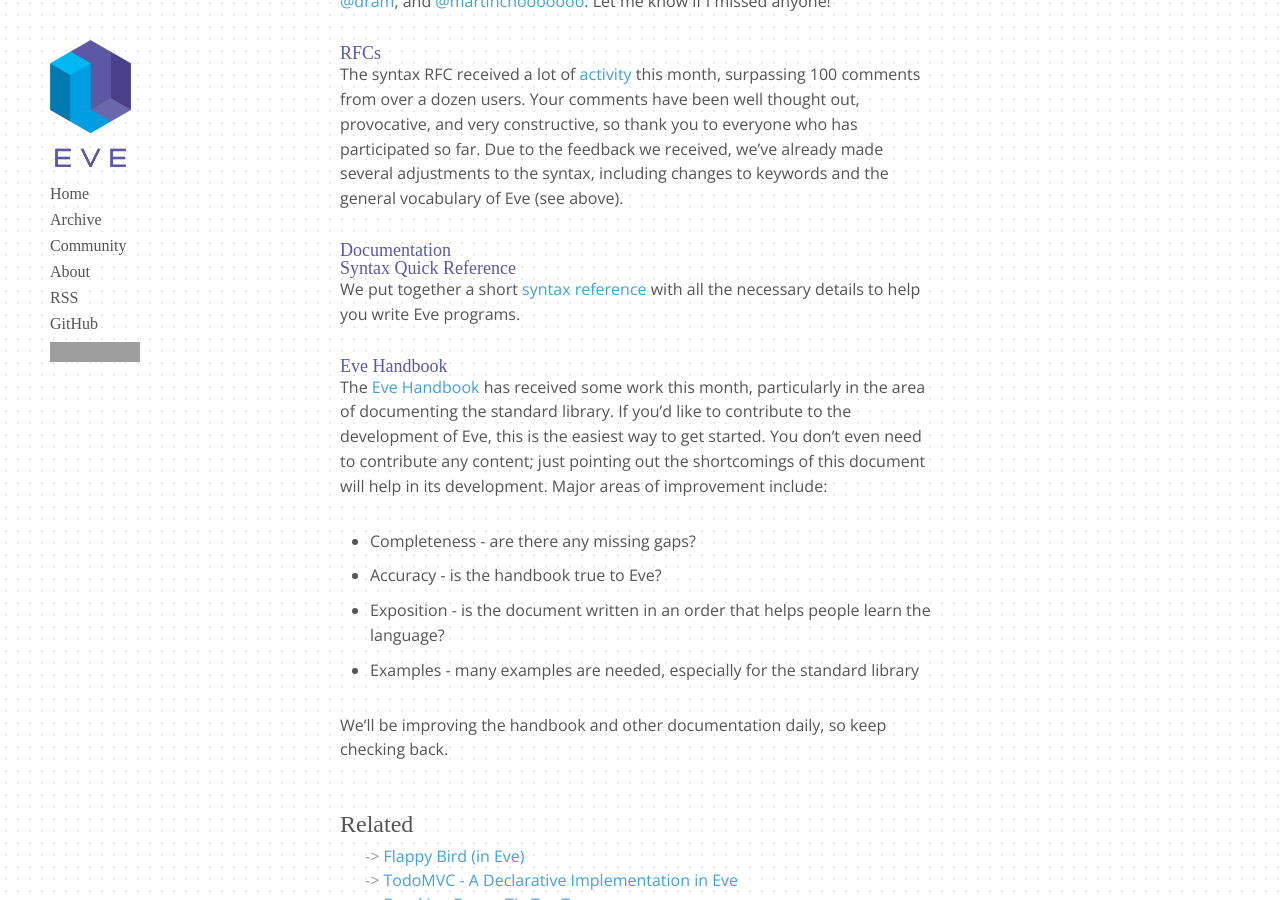
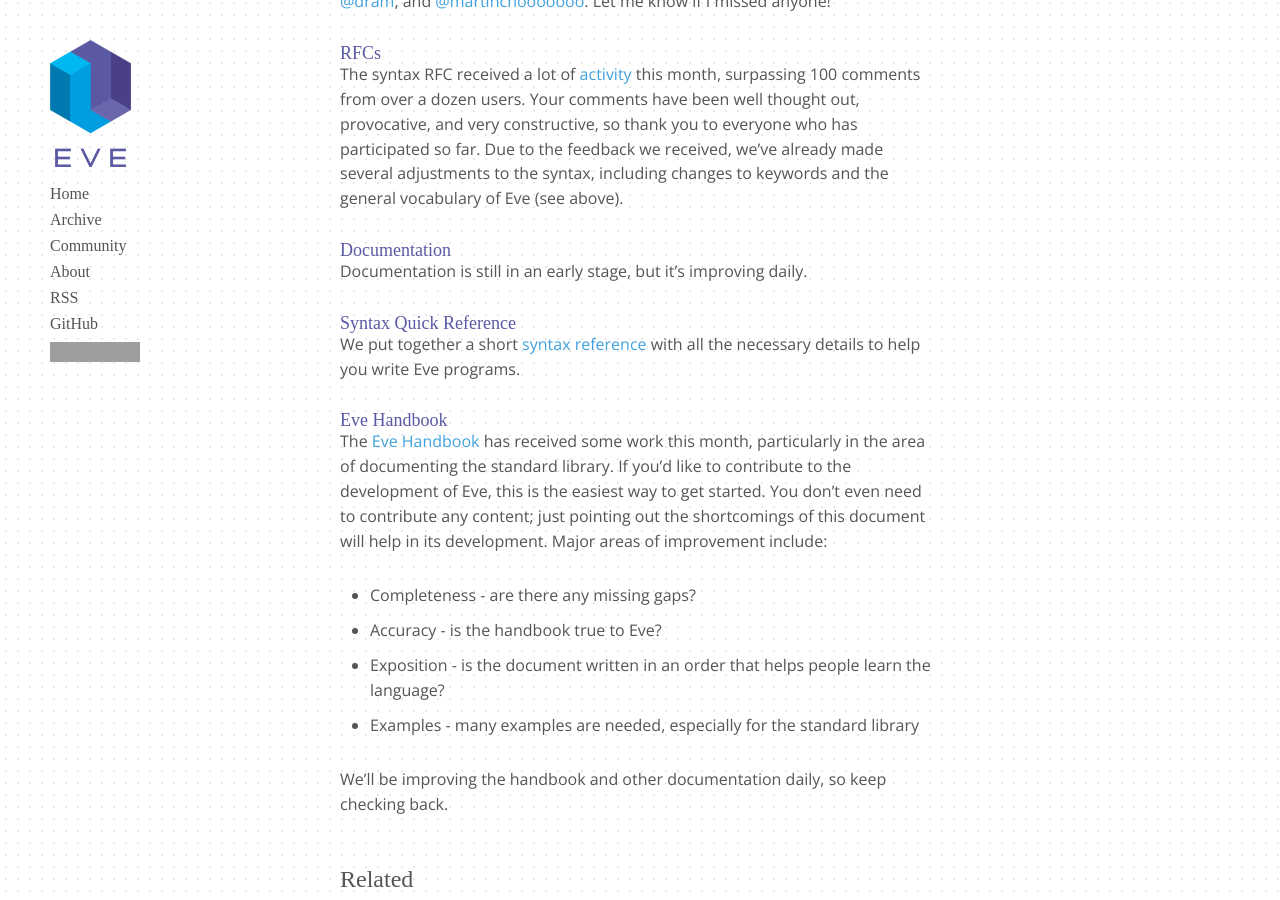
Before and after one commit to Kodowa/incidentalcomplexity, a Jekyll site: the page built from _posts/2016-08-31-august.md, in a window 1280 px wide and 900 px high, scrolled down 8067 px. Built offline with Jekyll 4.4.1, drawn with Linux system fonts in a browser that asks for light colours; some web fonts are replaced; grey boxes are pictures that could not be loaded.

Commit message:
Add a short note for formatting

```diff
--- a/_posts/2016-08-31-august.md
+++ b/_posts/2016-08-31-august.md
@@ -229,6 +229,8 @@
 
 #### Documentation
 
+Documentation is still in an early stage, but it's improving daily.
+
 ##### Syntax Quick Reference
 
 We put together a short [syntax reference][2.5.1] with all the necessary details to help you write Eve programs.
```
